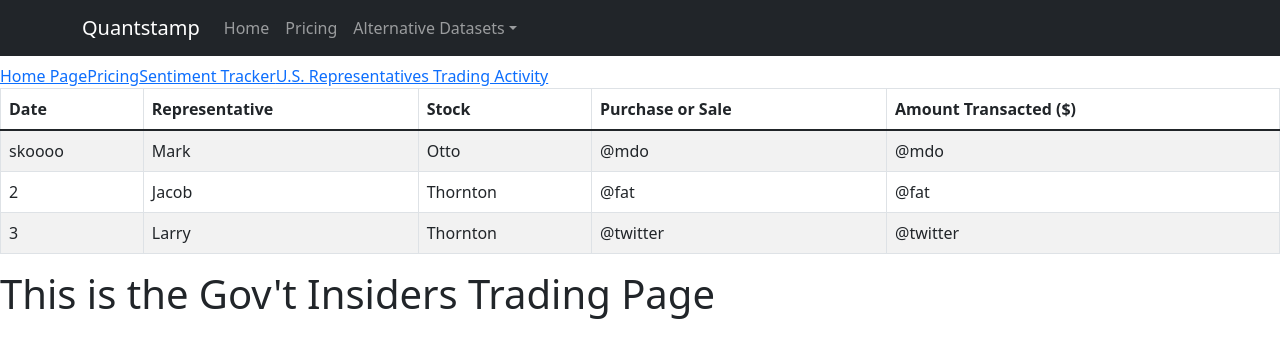
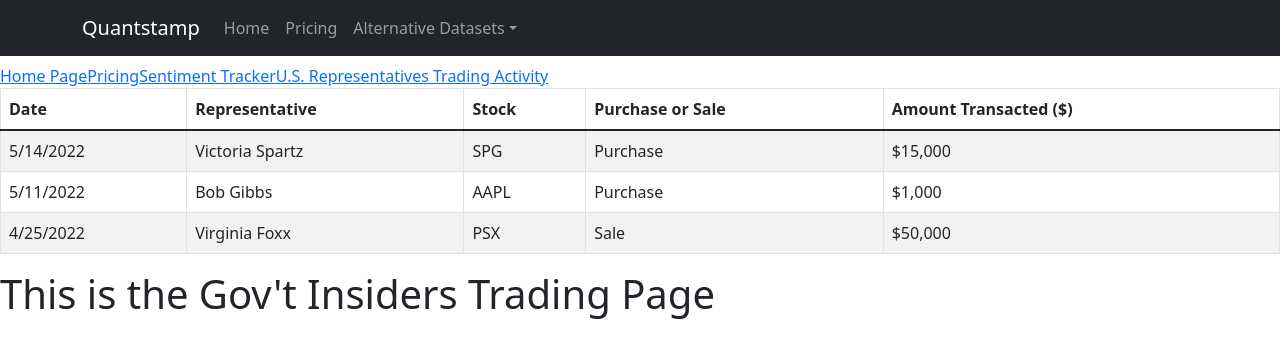
Before and after one commit to rkirk430/Project_3_FrontEnd, a React (Create React App) app: page /government in a window 1280 px wide. Shown: the top 358 px of the page. Built offline with nearby package versions, Linux system fonts and the light colour scheme.

Commit message:
Netflify Deploy Test

```diff
--- a/src/pages/government.js
+++ b/src/pages/government.js
@@ -76,25 +76,25 @@ const Government = () => {
                     </thead>
                     <tbody>
                         <tr>
-                            <td>skoooo</td>
-                            <td>Mark</td>
-                            <td>Otto</td>
-                            <td>@mdo</td>
-                            <td>@mdo</td>
+                            <td>5/14/2022</td>
+                            <td>Victoria Spartz</td>
+                            <td>SPG</td>
+                            <td>Purchase</td>
+                            <td>$15,000</td>
                         </tr>
                         <tr>
-                            <td>2</td>
-                            <td>Jacob</td>
-                            <td>Thornton</td>
-                            <td>@fat</td>
-                            <td>@fat</td>
+                            <td>5/11/2022</td>
+                            <td>Bob Gibbs</td>
+                            <td>AAPL</td>
+                            <td>Purchase</td>
+                            <td>$1,000</td>
                         </tr>
                         <tr>
-                            <td>3</td>
-                            <td>Larry</td>
-                            <td>Thornton</td>
-                            <td>@twitter</td>
-                            <td>@twitter</td>
+                            <td>4/25/2022</td>
+                            <td>Virginia Foxx</td>
+                            <td>PSX</td>
+                            <td>Sale</td>
+                            <td>$50,000</td>
                         </tr>
                     </tbody>
                 </Table>
--- a/src/pages/sentiment.js
+++ b/src/pages/sentiment.js
@@ -5,51 +5,51 @@ import sentimentData from "../sentiment.json";
 import SearchBar from "../components/searchBar";
 // console.log(sentimentData); // Renders Object Array from "sentiment.json"
 
-// const Sentiment = () => {
+const Sentiment = () => {
 
-//--------------------useState----------------------------
+// --------------------useState----------------------------
 
-    //State to hold Ticker Symbol
-    // const [tickers, setTickers] = useState([]);
+    // State to hold Ticker Symbol
+    const [tickers, setTickers] = useState([]);
 
-    // const url = "https://tradestie.com/api/v1/apps/reddit";
-    // const url = "https://apewisdom.io/api/v1.0/filter/all-stocks/page/1";
-    // const params = useParams();
+    const url = "http://apewisdom.io/api/v1.0/filter/all-stocks/page/1";
+    const params = useParams();
     // console.log(params);
 
-    // const getTicker = async () => {
-    //     const response = await fetch(url);
-    //     const data = await response.json();
-    //     console.log(data);
-    //     setTickers(sentimentData);
-    // }
+    const getTicker = async () => {
+        const response = await fetch(url);
+        console.log(response);
+        const data = await response.json();
+        console.log(data);
+        setTickers(data);
+    }
 // =============================================================
-//              useEffect
+            //  useEffect
 // =============================================================
 
-//     useEffect (() => {
-//         getTicker();
-//     }, []);
+    useEffect (() => {
+        getTicker();
+    }, []);
 
-//     const loaded = () => {
-//         return (
-//             <div>
-//                 <SearchBar/>
-//                 <h1>Stock Sentiment </h1>
-//             </div>
-//         );
-//     };
+    const loaded = () => {
+        return (
+            <div>
+                <SearchBar/>
+                <h1>Stock Sentiment </h1>
+            </div>
+        );
+    };
 
-//     const loading = () => {
-//         return <h1> Loading... </h1>
-//     };
+    const loading = () => {
+        return <h1> Loading... </h1>
+    };
 
-//     return tickers ? loaded() : loading();
-// }
+    return tickers ? loaded() : loading();
+}
 
 
 
-// export default Sentiment;
+export default Sentiment;
 
 
 //Source Data: https://apewisdom.io/api/v1.0/filter/all-stocks/page/1
@@ -59,18 +59,18 @@ import SearchBar from "../components/searchBar";
 //                      Static Sentiment Data
 //=====================================================================
 
-const Sentiment = () => {
-    const allSentimentData = sentimentData.results.map((sentiment,idx) => {
-        // console.log(sentiment); // Gives me all of the obejcts within the Array
-        return (
-            <p key = {idx}> {sentiment.rank}. {sentiment.name} {sentiment.ticker} {sentiment.upvotes} </p>
-        )
-    })
-        return(
-            <div className="sentiment">
-                {allSentimentData}
-            </div>
-        )
-}
+// const Sentiment = () => {
+//     const allSentimentData = sentimentData.results.map((sentiment,idx) => {
+//         // console.log(sentiment); // Gives me all of the obejcts within the Array
+//         return (
+//             <p key = {idx}> {sentiment.rank}. {sentiment.name} {sentiment.ticker} {sentiment.upvotes} </p>
+//         )
+//     })
+//         return(
+//             <div className="sentiment">
+//                 {allSentimentData}
+//             </div>
+//         )
+// }
 
-export default Sentiment;
+// export default Sentiment;
```
Also changed, not shown: 1 other file (tests, documents, lock files or other folders).
